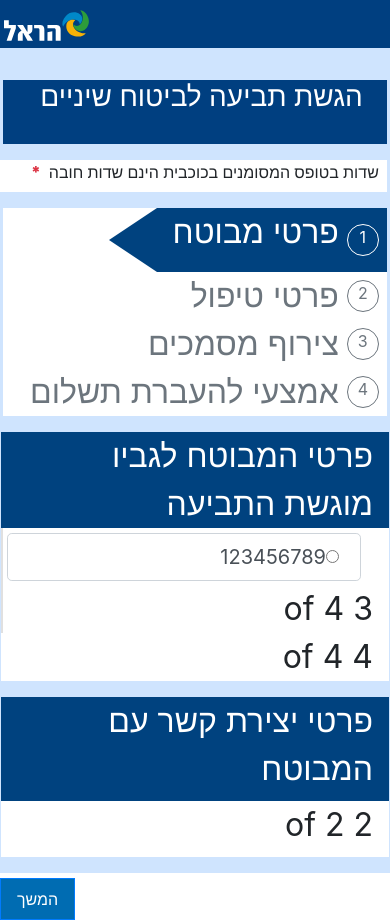
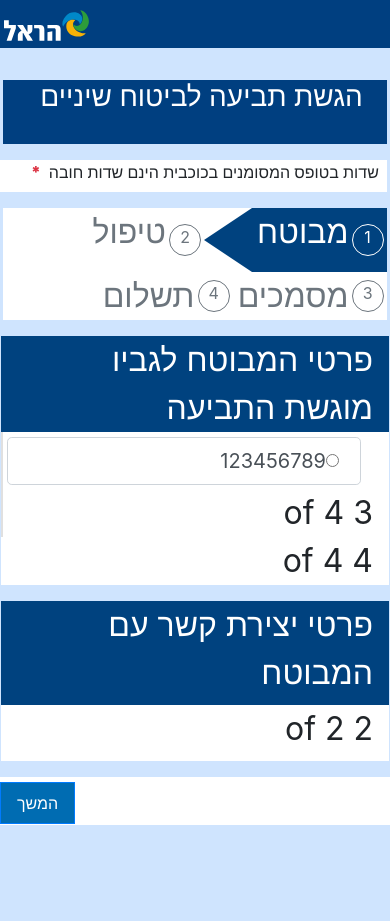
Before and after one commit to albertly/individual-claims, a React (Create React App) app: page /second in a window 390 px wide. After the commit the page ends 844 px from the top, so only its background shows below. Built offline with nearby package versions, Linux system fonts and the light colour scheme.

Commit message:
Breadcrumb responsivness and navigation sync

```diff
--- a/src/NavBreadcrumb.css
+++ b/src/NavBreadcrumb.css
@@ -66,3 +66,17 @@
     border: 1px solid var(--white);
     color: var(--white);
   }
+
+  @media (max-width: 576px) {
+    .s {
+      /* position: relative; */
+      padding-left: 0.3rem;
+    }
+    .badge-primary {
+      font-size: 50%;
+    }
+    .badge-pill {
+      margin-left: 0.2rem;
+      margin-right: 0.2rem;
+    }
+  }
--- a/src/NavBreadcrumb.tsx
+++ b/src/NavBreadcrumb.tsx
@@ -1,7 +1,7 @@
-import React, { useState } from 'react';
+import React, { useState, useEffect } from 'react';
 import Breadcrumb from 'react-bootstrap/Breadcrumb';
 import Badge from 'react-bootstrap/Badge';
-import { useHistory } from "react-router-dom";
+import { useHistory } from 'react-router-dom';
 
 import 'bootstrap/dist/css/bootstrap.min.css';
 import './NavBreadcrumb.css';
@@ -10,77 +10,132 @@ interface IActive {
   [key: string]: boolean;
 }
 
+function NavBreadcrumb(): React.ReactElement {
+  const [active, setActive] = useState<IActive>({
+    l1: false,
+    l2: false,
+    l3: false,
+    l4: false,
+  });
 
-function NavBreadcrumb(): React.ReactElement {
-    const [active, setActive] = useState<IActive>({ l1: true, l2: false, l3: false, l4: false });
+  useEffect(() => {
+    const obj: IActive = { l1: false, l2: false, l3: false, l4: false };
+    let prop = 'l1';
+    switch (window.location.pathname) {
+      case '/second':
+        prop = 'l1';
+        break;
+      case '/second/treatdetails':
+        prop = 'l2';
+    }
+    setActive({ ...obj, [prop]: true });
+  }, [window.location.pathname]);
+
   let history = useHistory();
 
   const handleClick: React.ReactEventHandler = (
     event: React.SyntheticEvent
   ) => {
     event.preventDefault();
-        const e: any = event.nativeEvent.target;
+    const e: any = event.currentTarget;
     const obj: IActive = { l1: false, l2: false, l3: false, l4: false };
     const prop: string = e.id;
     obj[prop] = true;
 
     const obj1: IActive = { ...obj, [prop]: true };
 
-        setActive(obj1);
+  //  setActive(obj1);
 
-        switch(prop) {
+    switch (prop) {
       case 'l1':
-                history.push("/second");
+        history.push('/second');
         break;
       case 'l2':
-                history.push("/second/treatdetails");
+        history.push('/second/treatdetails');
         break;
     }
   };
 
   return (
     <Breadcrumb style={{ marginRight: '0.2rem', marginLeft: '0.2rem' }}>
-        <Breadcrumb.Item href="#s1" onClick={handleClick} active={active.l1}>
-          <div id="l1" className={`s ${active.l1 || active.l2 || active.l3 || active.l4 ? 'breadcrumb-item-active' : ''}`}>
-            <Badge pill variant="primary">1</Badge> פרטי מבוטח
+      <Breadcrumb.Item
+        id="l1"
+        href="#s1"
+        onClick={handleClick}
+        active={active.l1}
+      >
+        <div
+          className={`s ${
+            active.l1 || active.l2 || active.l3 || active.l4
+              ? 'breadcrumb-item-active'
+              : ''
+          }`}
+        >
+          <Badge pill variant="primary">
+            1
+          </Badge>
+          <span className="d-none d-sm-inline">פרטי מבוטח</span>
+          <span className="d-inline d-sm-none">מבוטח</span>
         </div>
-          {active.l1 &&
-            <div className="arrow" />
-          }
+        {active.l1 && <div className="arrow" />}
       </Breadcrumb.Item>
 
-        <Breadcrumb.Item active={active.l2} href="#s1" onClick={handleClick}
+      <Breadcrumb.Item
+        id="l2"
+        active={active.l2}
+        href="#s1"
+        onClick={handleClick}
       >
-          <div id="l2" className={`s ${active.l2 || active.l3 || active.l4 ? 'breadcrumb-item-active' : ''}`}>
-            <Badge pill variant="primary">2</Badge> פרטי טיפול
+        <div
+          className={`s ${
+            active.l2 || active.l3 || active.l4 ? 'breadcrumb-item-active' : ''
+          }`}
+        >
+          <Badge pill variant="primary">
+            2
+          </Badge>
+          <span className="d-none d-sm-inline">פרטי טיפול</span>
+          <span className="d-inline d-sm-none">טיפול</span>
         </div>
-          {active.l2 &&
-            <div className="arrow" />
-          }
-
+        {active.l2 && <div className="arrow" />}
       </Breadcrumb.Item>
-        <Breadcrumb.Item href="#s3" active={active.l3} onClick={handleClick}>
-
-          <div id="l3" className={`s ${active.l3 || active.l4 ? 'breadcrumb-item-active' : ''}`}>
-            <Badge pill variant="primary">3</Badge>צירוף מסמכים
+      <Breadcrumb.Item
+        id="l3"
+        href="#s3"
+        active={active.l3}
+        onClick={handleClick}
+      >
+        <div
+          className={`s ${
+            active.l3 || active.l4 ? 'breadcrumb-item-active' : ''
+          }`}
+        >
+          <Badge pill variant="primary">
+            3
+          </Badge>
+          <span className="d-none d-sm-inline">צירוף מסמכים</span>
+          <span className="d-inline d-sm-none">מסמכים</span>
         </div>
-          {active.l3 &&
-            <div className="arrow" />
-          }
-
+        {active.l3 && <div className="arrow" />}
       </Breadcrumb.Item>
 
-        <Breadcrumb.Item href="#s3" active={active.l4} onClick={handleClick}>
+      <Breadcrumb.Item
+        id="l4"
+        href="#s3"
+        active={active.l4}
+        onClick={handleClick}
+      >
+        <div className={`s ${active.l4 ? 'breadcrumb-item-active' : ''}`}>
+          <Badge pill variant="primary">
+            4
+          </Badge>
+          <span className="d-none d-sm-inline">אמצעי להעברת תשלום</span>
+          <span className="d-inline d-sm-none">תשלום</span>
+        </div>
 
-          <div id="l4" className={`s ${active.l4 ? 'breadcrumb-item-active' : ''}`}>
-            <Badge pill variant="primary">4</Badge>אמצעי להעברת תשלום
-          </div>
-          {active.l4 &&
-            <div className="arrow" />
-          }
-
+        {active.l4 && <div className="arrow" />}
       </Breadcrumb.Item>
     </Breadcrumb>
-    )
+  );
 }
 export default NavBreadcrumb;
```
Lines whose indentation alone changed are shown as unchanged.
